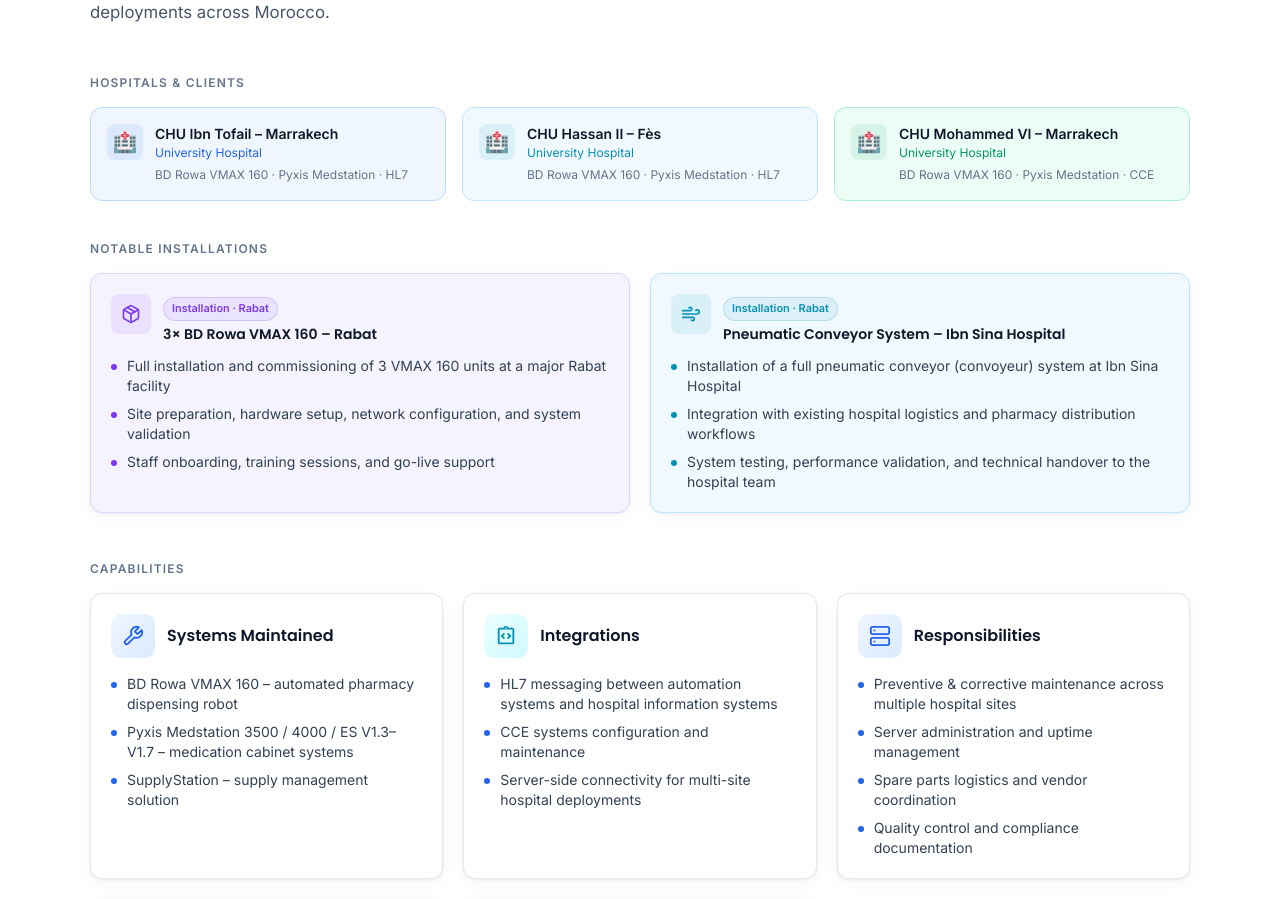
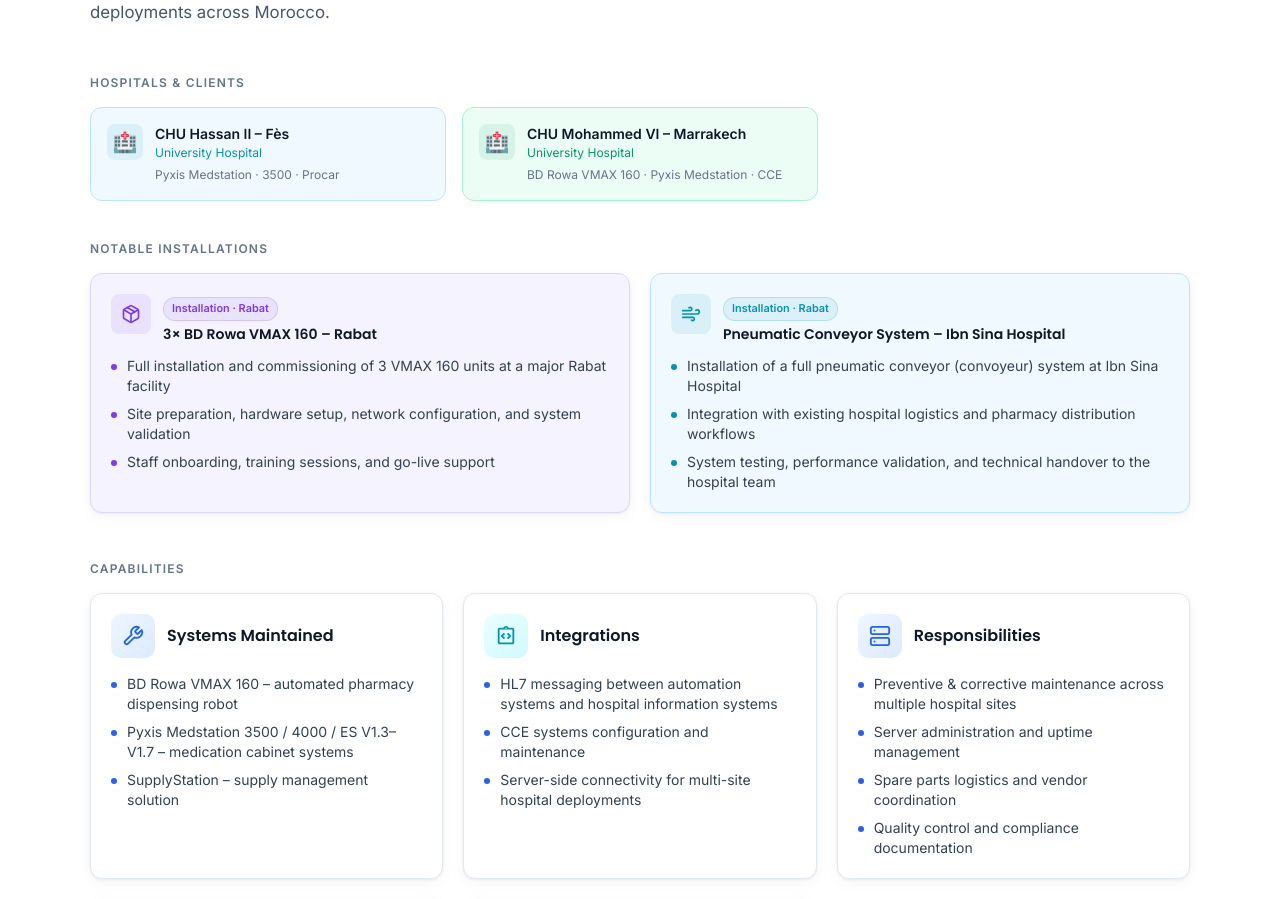
Before and after one commit to ATTARAYOUB/profile-ayoub, a React (Vite) app: page / in a window 1280 px wide. Shown: the part 6780-7679 px from the top of the page. Built offline with nearby package versions, Linux system fonts and the light colour scheme.

Commit message:
fix: update hospital references in HealthcareTech

```diff
--- a/src/components/HealthcareTech.jsx
+++ b/src/components/HealthcareTech.jsx
@@ -59,18 +59,11 @@
 
 /* ── Hospital references ────────────────────────────────── */
 const HOSPITALS = [
-  {
-    name:     'CHU Ibn Tofail – Marrakech',
-    type:     'University Hospital',
-    systems:  'BD Rowa VMAX 160 · Pyxis Medstation · HL7',
-    color:    '#2563EB',
-    bg:       '#EFF6FF',
-    border:   '#BFDBFE',
-  },
+
   {
     name:     'CHU Hassan II – Fès',
     type:     'University Hospital',
-    systems:  'BD Rowa VMAX 160 · Pyxis Medstation · HL7',
+    systems:  'Pyxis Medstation · 3500 · Procar',
     color:    '#0891B2',
     bg:       '#F0F9FF',
     border:   '#BAE6FD',
```
